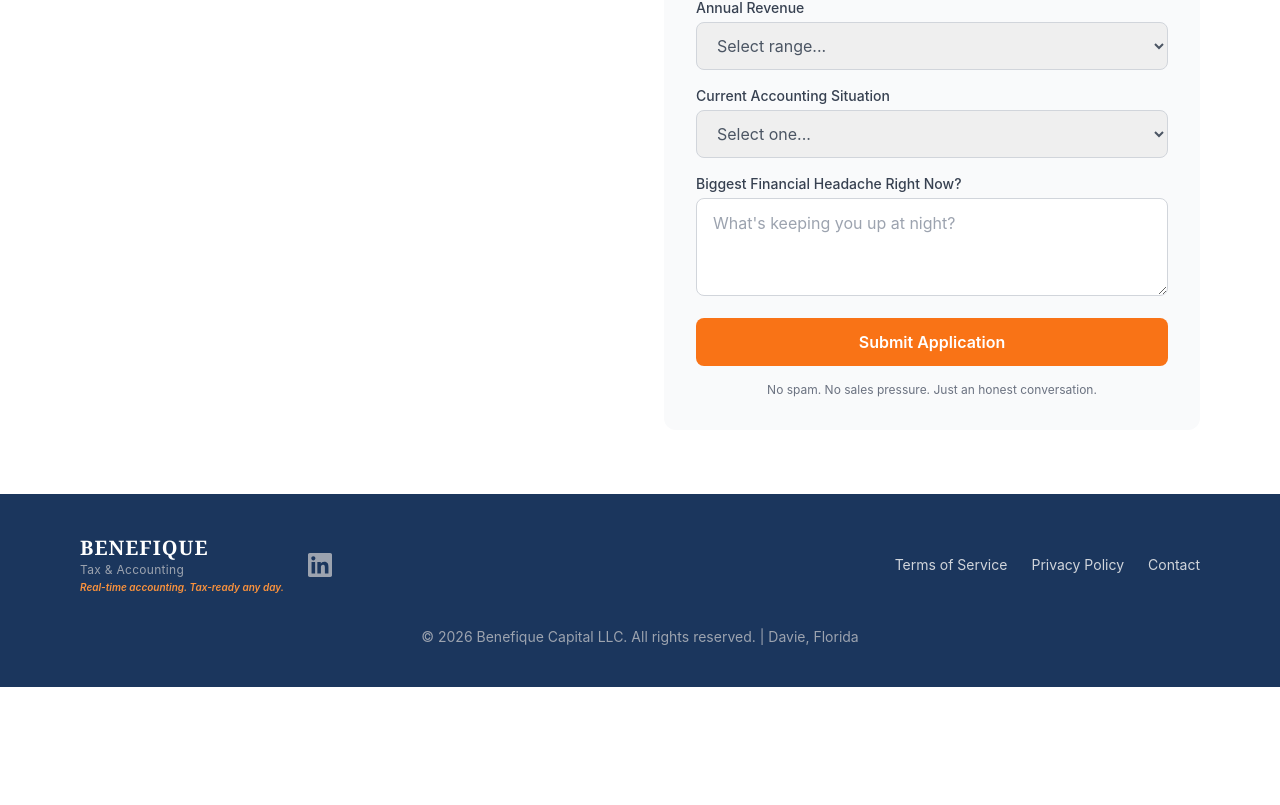
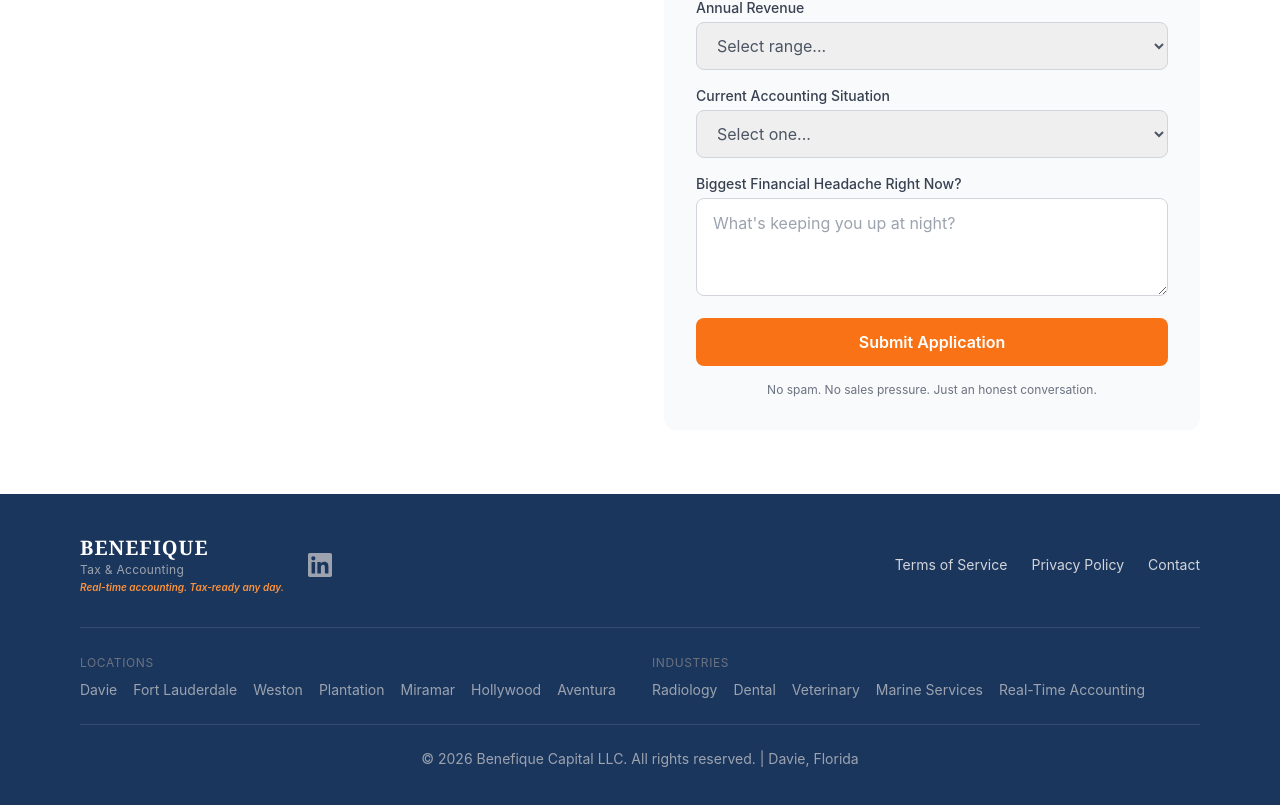
Before and after one commit to gerrit-design/benefique-website, a React (Vite) app: page / in a window 1280 px wide. Shown: the part 3329-4134 px from the top of the page. Before the commit the page ends 4016 px from the top, so only its background shows below. Built offline with nearby package versions, Linux system fonts and the light colour scheme.

Commit message:
Add discreet SEO links to footer (locations + industries)

```diff
--- a/src/App.jsx
+++ b/src/App.jsx
@@ -79,7 +79,8 @@
   return (
     <footer className="bg-benefique-navy text-white py-10">
       <div className="max-w-6xl mx-auto px-4">
-        <div className="flex flex-col md:flex-row justify-between items-center gap-6">
+        {/* Main Footer Row */}
+        <div className="flex flex-col md:flex-row justify-between items-center gap-6 pb-8 border-b border-white/10">
           <div className="flex items-center gap-6">
             <div className="flex flex-col">
               <span className="text-xl font-black tracking-wider" style={{ fontFamily: 'Georgia, Times, serif' }}>BENEFIQUE</span>
@@ -105,7 +106,38 @@
             <Link to="/contact" className="hover:text-white">Contact</Link>
           </div>
         </div>
-        <div className="text-center text-sm text-gray-400 mt-8">
+
+        {/* SEO Links Section */}
+        <div className="py-6 grid md:grid-cols-2 gap-6 text-sm border-b border-white/10">
+          {/* Locations */}
+          <div>
+            <span className="text-gray-500 text-xs uppercase tracking-wider">Locations</span>
+            <div className="mt-2 flex flex-wrap gap-x-4 gap-y-1">
+              <Link to="/davie-accounting" className="text-gray-400 hover:text-white transition">Davie</Link>
+              <Link to="/fort-lauderdale-accounting" className="text-gray-400 hover:text-white transition">Fort Lauderdale</Link>
+              <Link to="/weston-accounting" className="text-gray-400 hover:text-white transition">Weston</Link>
+              <Link to="/plantation-accounting" className="text-gray-400 hover:text-white transition">Plantation</Link>
+              <Link to="/miramar-accounting" className="text-gray-400 hover:text-white transition">Miramar</Link>
+              <Link to="/hollywood-accounting" className="text-gray-400 hover:text-white transition">Hollywood</Link>
+              <Link to="/aventura-accounting" className="text-gray-400 hover:text-white transition">Aventura</Link>
+            </div>
+          </div>
+
+          {/* Industries */}
+          <div>
+            <span className="text-gray-500 text-xs uppercase tracking-wider">Industries</span>
+            <div className="mt-2 flex flex-wrap gap-x-4 gap-y-1">
+              <Link to="/industries/radiology" className="text-gray-400 hover:text-white transition">Radiology</Link>
+              <Link to="/industries/dental" className="text-gray-400 hover:text-white transition">Dental</Link>
+              <Link to="/industries/veterinary" className="text-gray-400 hover:text-white transition">Veterinary</Link>
+              <Link to="/industries/marine-services" className="text-gray-400 hover:text-white transition">Marine Services</Link>
+              <Link to="/services/real-time-accounting" className="text-gray-400 hover:text-white transition">Real-Time Accounting</Link>
+            </div>
+          </div>
+        </div>
+
+        {/* Copyright */}
+        <div className="text-center text-sm text-gray-400 pt-6">
           © {new Date().getFullYear()} Benefique Capital LLC. All rights reserved. | Davie, Florida
         </div>
       </div>
```
